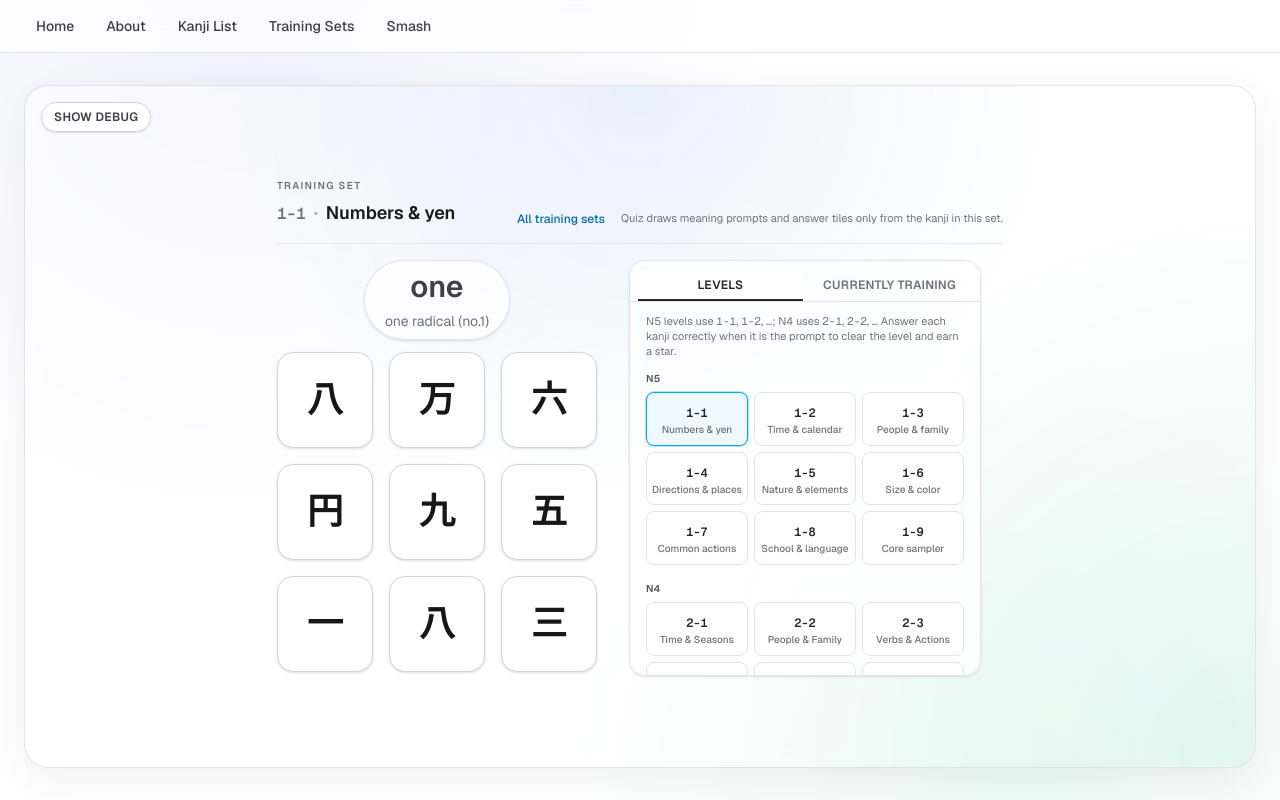
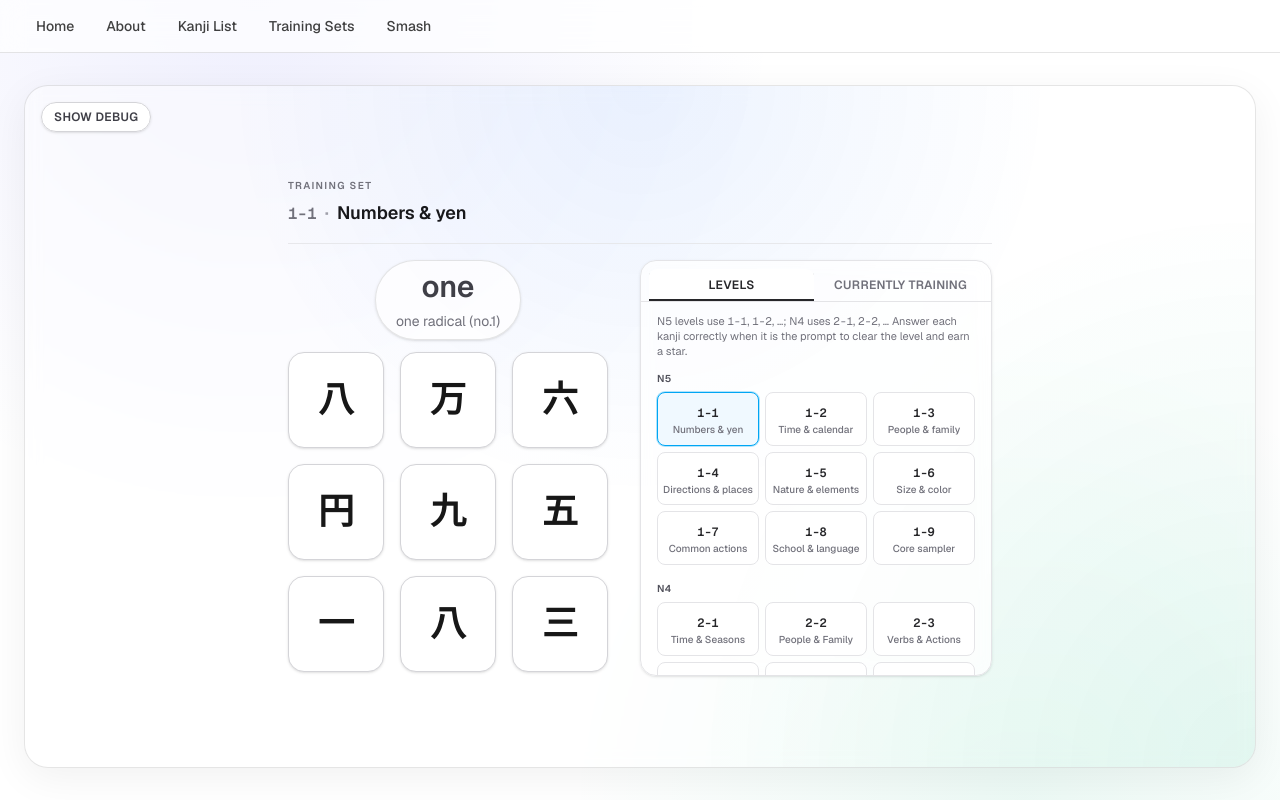
Before and after one commit to merklegroot/smash, a Next.js app: page /smash in a window 1280 px wide. Built offline with nearby package versions, Linux system fonts and the light colour scheme.

Commit message:
removing some fluff

```diff
--- a/app/smash/SmashPageClient.tsx
+++ b/app/smash/SmashPageClient.tsx
@@ -718,15 +718,6 @@ export default function SmashPage() {
               )}
             </div>
           </div>
-          <Link
-            href="/training-sets"
-            className="text-xs font-medium text-sky-700 underline-offset-2 hover:underline dark:text-sky-300"
-          >
-            All training sets
-          </Link>
-          <p className="max-w-md text-[11px] leading-snug text-zinc-500 dark:text-zinc-400">
-            Quiz draws meaning prompts and answer tiles only from the kanji in this set.
-          </p>
         </div>
         <div className="flex items-start gap-8">
           <div className="flex max-w-md flex-col items-center gap-3">
```
